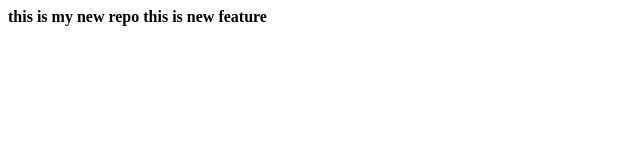
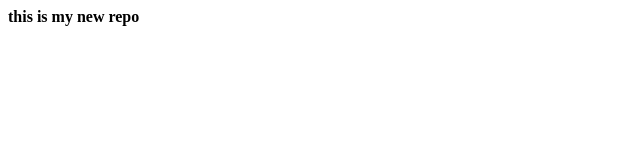
Before and after one commit to nageabhishek530-cloud/localRepo, a plain HTML site: page index.html in a window 1280 px wide. Shown: the whole page, without its empty margins (0-640 px from the left). Drawn offline with Linux system fonts and the light colour scheme.

Commit message:
remove new feature

```diff
--- a/index.html
+++ b/index.html
@@ -1,3 +1,2 @@
 
 <b> this is my new repo </b>
-<b>this is new feature</b>
```
